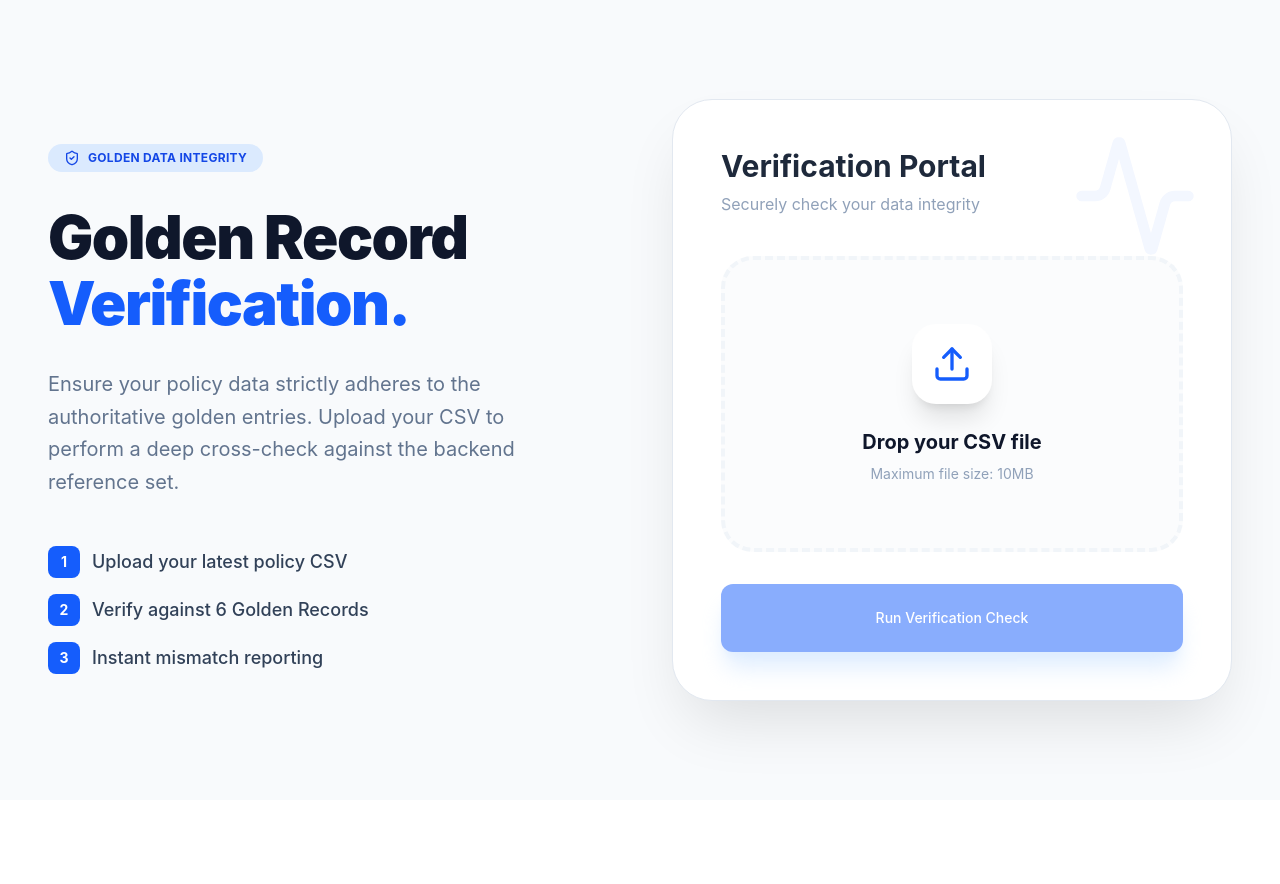
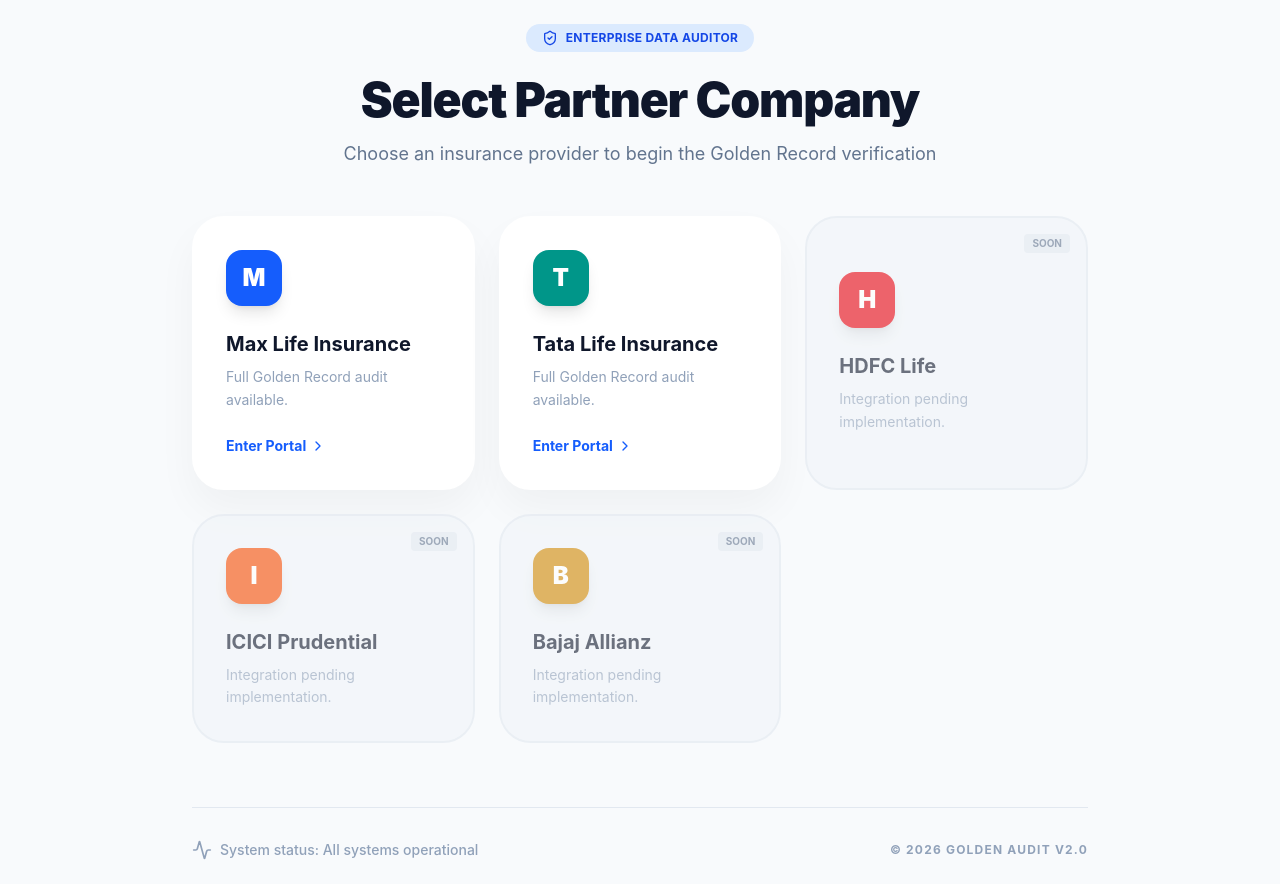
Before and after one commit to MalayM09/csvValidate, a React (Vite) app in the folder client/: page / in a window 1280 px wide. Before the commit the page ends 800 px from the top, so only its background shows below. Built offline with nearby package versions, Linux system fonts and the light colour scheme.

Commit message:
Phase 5: Implement Multi-Company Landing Page (Max Life & Tata)

```diff
--- a/client/src/App.tsx
+++ b/client/src/App.tsx
@@ -1,7 +1,11 @@
 import React, { useState } from 'react';
 import axios from 'axios';
-import { motion } from 'framer-motion';
-import { CheckCircle, XCircle, Upload, Search, ShieldCheck, AlertCircle, Loader2, FileText, Activity } from 'lucide-react';
+import { motion, AnimatePresence } from 'framer-motion';
+import {
+  CheckCircle, XCircle, Upload, Search, ShieldCheck,
+  AlertCircle, Loader2, Activity, ChevronRight, Building2,
+  ArrowLeft
+} from 'lucide-react';
 import { Button } from './components/Button';
 import { clsx, type ClassValue } from 'clsx';
 import { twMerge } from 'tailwind-merge';
@@ -26,7 +30,16 @@
   details?: Record<string, VerificationDetail>;
 }
 
+const COMPANIES = [
+  { id: 'max_life', name: 'Max Life Insurance', icon: 'M', color: 'bg-blue-600', active: true },
+  { id: 'tata', name: 'Tata Life Insurance', icon: 'T', color: 'bg-teal-600', active: true },
+  { id: 'hdfc', name: 'HDFC Life', icon: 'H', color: 'bg-red-600', active: false },
+  { id: 'icici', name: 'ICICI Prudential', icon: 'I', color: 'bg-orange-600', active: false },
+  { id: 'bajaj', name: 'Bajaj Allianz', icon: 'B', color: 'bg-yellow-600', active: false },
+];
+
 function App() {
+  const [selectedCompany, setSelectedCompany] = useState<string | null>(null);
   const [file, setFile] = useState<File | null>(null);
   const [loading, setLoading] = useState(false);
   const [results, setResults] = useState<VerificationResult[] | null>(null);
@@ -42,13 +55,14 @@
   };
 
   const startVerification = async () => {
-    if (!file) return;
+    if (!file || !selectedCompany) return;
     setLoading(true);
     setError(null);
     setResults(null);
     try {
       const formData = new FormData();
       formData.append('file', file);
+      formData.append('company', selectedCompany);
       const resp = await axios.post(`${API_BASE}/api/verify-golden`, formData);
       setResults(resp.data.results);
       setSummary(resp.data.summary);
@@ -59,6 +73,79 @@
     }
   };
 
+  const reset = () => {
+    setFile(null);
+    setResults(null);
+    setError(null);
+    setSelectedCompany(null);
+  };
+
+  // --- Landing Page View ---
+  if (!selectedCompany) {
+    return (
+      <div className="min-h-screen bg-slate-50 flex items-center justify-center p-6 font-['Inter']">
+        <motion.div
+          initial={{ opacity: 0, scale: 0.95 }}
+          animate={{ opacity: 1, scale: 1 }}
+          className="max-w-4xl w-full"
+        >
+          <div className="text-center mb-12">
+            <div className="inline-flex items-center space-x-2 px-4 py-1.5 bg-blue-100 text-blue-700 rounded-full text-xs font-bold tracking-wide uppercase mb-6">
+              <ShieldCheck className="w-4 h-4" />
+              <span>Enterprise Data Auditor</span>
+            </div>
+            <h1 className="text-5xl font-black text-slate-900 mb-4 tracking-tight">Select Partner Company</h1>
+            <p className="text-slate-500 text-lg">Choose an insurance provider to begin the Golden Record verification</p>
+          </div>
+
+          <div className="grid grid-cols-1 md:grid-cols-2 lg:grid-cols-3 gap-6">
+            {COMPANIES.map((company) => (
+              <motion.button
+                key={company.id}
+                whileHover={company.active ? { y: -5, scale: 1.02 } : {}}
+                whileTap={company.active ? { scale: 0.98 } : {}}
+                onClick={() => company.active && setSelectedCompany(company.id)}
+                className={cn(
+                  "relative p-8 rounded-[32px] border-2 transition-all text-left overflow-hidden",
+                  company.active
+                    ? "bg-white border-white shadow-[0_20px_40px_rgba(0,0,0,0.04)] hover:shadow-xl hover:border-blue-100"
+                    : "bg-slate-100 border-slate-200 opacity-60 cursor-not-allowed"
+                )}
+              >
+                {!company.active && (
+                  <div className="absolute top-4 right-4 bg-slate-200 text-slate-500 px-2 py-0.5 rounded text-[10px] font-bold uppercase">
+                    Soon
+                  </div>
+                )}
+                <div className={cn("w-14 h-14 rounded-2xl flex items-center justify-center text-white text-2xl font-black mb-6 shadow-lg", company.color)}>
+                  {company.icon}
+                </div>
+                <h3 className="text-xl font-bold text-slate-900 mb-2">{company.name}</h3>
+                <p className="text-slate-400 text-sm leading-relaxed">
+                  {company.active ? "Full Golden Record audit available." : "Integration pending implementation."}
+                </p>
+                {company.active && (
+                  <div className="mt-6 flex items-center text-blue-600 font-bold text-sm">
+                    Enter Portal <ChevronRight className="w-4 h-4 ml-1" />
+                  </div>
+                )}
+              </motion.button>
+            ))}
+          </div>
+
+          <div className="mt-16 pt-8 border-t border-slate-200 flex items-center justify-between text-slate-400">
+            <div className="flex items-center space-x-2">
+              <Activity className="w-5 h-5" />
+              <span className="text-sm font-medium">System status: All systems operational</span>
+            </div>
+            <p className="text-xs font-bold uppercase tracking-widest">© 2026 Golden Audit v2.0</p>
+          </div>
+        </motion.div>
+      </div>
+    );
+  }
+
+  // --- Main Verification Portal ---
   return (
     <div className="min-h-screen bg-slate-50 text-[#1E293B] font-['Inter'] flex items-center justify-center p-6 md:p-12 overflow-x-hidden">
       <div className="max-w-7xl w-full mx-auto grid grid-cols-1 lg:grid-cols-2 gap-16 items-start">
@@ -69,9 +156,17 @@
           animate={{ opacity: 1, y: 0 }}
           className="flex flex-col space-y-8 lg:sticky lg:top-24"
         >
+          <button
+            onClick={reset}
+            className="inline-flex items-center space-x-2 text-slate-400 hover:text-blue-600 font-bold transition-colors group mb-4"
+          >
+            <ArrowLeft className="w-4 h-4 group-hover:-translate-x-1 transition-transform" />
+            <span>Select Another Company</span>
+          </button>
+
           <div className="inline-flex items-center space-x-2 px-4 py-1.5 bg-blue-100 text-blue-700 rounded-full text-xs font-bold tracking-wide uppercase self-start">
-            <ShieldCheck className="w-4 h-4" />
-            <span>Golden Data Integrity</span>
+            <Building2 className="w-4 h-4" />
+            <span>{COMPANIES.find(c => c.id === selectedCompany)?.name} Portal</span>
           </div>
 
           <h1 className="text-5xl md:text-6xl font-black tracking-tight text-slate-900 leading-[1.1]">
@@ -80,21 +175,21 @@
           </h1>
 
           <p className="text-slate-500 text-xl leading-relaxed max-w-lg">
-            Ensure your policy data strictly adheres to the authoritative golden entries. Upload your CSV to perform a deep cross-check against the backend reference set.
+            Ensure your policy data strictly adheres to the authoritative golden entries for {COMPANIES.find(c => c.id === selectedCompany)?.name}.
           </p>
 
           <div className="flex flex-col space-y-4 pt-4">
             <div className="flex items-center space-x-3 text-slate-700">
               <div className="w-8 h-8 rounded-lg bg-blue-600 flex items-center justify-center text-white font-bold text-sm">1</div>
-              <span className="font-medium text-lg">Upload your latest policy CSV</span>
+              <span className="font-medium text-lg">Upload your company CSV</span>
             </div>
             <div className="flex items-center space-x-3 text-slate-700">
               <div className="w-8 h-8 rounded-lg bg-blue-600 flex items-center justify-center text-white font-bold text-sm">2</div>
-              <span className="font-medium text-lg">Verify against 6 Golden Records</span>
+              <span className="font-medium text-lg">Verify against Golden Set</span>
             </div>
             <div className="flex items-center space-x-3 text-slate-700">
               <div className="w-8 h-8 rounded-lg bg-blue-600 flex items-center justify-center text-white font-bold text-sm">3</div>
-              <span className="font-medium text-lg">Instant mismatch reporting</span>
+              <span className="font-medium text-lg">Correct and proceed</span>
             </div>
           </div>
         </motion.div>
@@ -111,8 +206,8 @@
             </div>
 
             <div className="relative z-10">
-              <h2 className="text-3xl font-bold mb-2">Verification Portal</h2>
-              <p className="text-slate-400 mb-10">Securely check your data integrity</p>
+              <h2 className="text-3xl font-bold mb-2">Internal Verification Check</h2>
+              <p className="text-slate-400 mb-10">Checking integrity for {COMPANIES.find(c => c.id === selectedCompany)?.name}</p>
 
               {!results && (
                 <div className="space-y-8">
@@ -121,15 +216,15 @@
                       type="file"
                       accept=".csv"
                       onChange={handleFileChange}
-                      className="absolute inset-0 opacity-0 cursor-pointer"
+                      className="absolute inset-0 opacity-0 cursor-pointer z-20"
                     />
-                    <div className="w-20 h-20 bg-white rounded-3xl shadow-xl flex items-center justify-center text-blue-600 mb-6 group-hover:scale-110 transition-transform">
+                    <div className="w-20 h-20 bg-white rounded-3xl shadow-xl flex items-center justify-center text-blue-600 mb-6 group-hover:scale-110 transition-transform pointer-events-none relative z-10">
                       <Upload className="w-10 h-10" />
                     </div>
-                    <p className="text-xl font-bold text-slate-900">
-                      {file ? file.name : "Drop your CSV file"}
+                    <p className="text-xl font-bold text-slate-900 pointer-events-none relative z-10 text-center">
+                      {file ? file.name : `Drop ${COMPANIES.find(c => c.id === selectedCompany)?.name} CSV`}
                     </p>
-                    <p className="text-sm text-slate-400 mt-2">Maximum file size: 10MB</p>
+                    <p className="text-sm text-slate-400 mt-2 pointer-events-none relative z-10">Maximum file size: 10MB</p>
                   </div>
 
                   <Button
@@ -144,7 +239,7 @@
                         Analyzing Records...
                       </>
                     ) : (
-                      "Run Verification Check"
+                      "Run Compliance Verification"
                     )}
                   </Button>
                 </div>
@@ -157,10 +252,10 @@
                       <p className="text-slate-400 text-xs font-bold uppercase tracking-widest mb-1">Status Report</p>
                       <h3 className="text-xl font-bold">{summary}</h3>
                     </div>
-                    <Button onClick={() => setResults(null)} variant="ghost" className="text-white hover:bg-white/10">New Check</Button>
+                    <Button onClick={() => setResults(null)} variant="ghost" className="text-white hover:bg-white/10">Clean Slate</Button>
                   </div>
 
-                  <div className="space-y-4">
+                  <div className="space-y-4 max-h-[600px] overflow-y-auto pr-2">
                     {results.map((r, idx) => (
                       <div key={idx} className="group border border-slate-100 rounded-3xl p-6 hover:shadow-md transition-shadow bg-slate-50/50">
                         <div className="flex items-center justify-between">
@@ -181,18 +276,18 @@
                         </div>
 
                         {!r.is_valid && r.details && (
-                          <div className="mt-6 pt-6 border-t border-slate-200 grid grid-cols-1 gap-4">
+                          <div className="mt-6 pt-6 border-t border-slate-200 grid grid-cols-1 md:grid-cols-2 gap-4">
                             {Object.entries(r.details).map(([key, val]) => (
                               val.status === 'mismatch' && (
-                                <div key={key} className="flex flex-col space-y-2 p-3 bg-white rounded-xl border border-red-50">
+                                <div key={key} className="flex flex-col space-y-2 p-3 bg-white rounded-xl border border-red-100 shadow-sm">
                                   <span className="text-[10px] font-black uppercase tracking-wider text-slate-400">{key}</span>
                                   <div className="flex items-center justify-between">
                                     <div className="flex flex-col">
-                                      <span className="text-[10px] text-red-400 font-bold">Expected</span>
+                                      <span className="text-[10px] text-gray-400 font-bold">Golden Record</span>
                                       <span className="text-xs font-medium text-slate-900">{val.expected || "(Empty)"}</span>
                                     </div>
                                     <div className="flex flex-col items-end">
-                                      <span className="text-[10px] text-blue-400 font-bold">Actual</span>
+                                      <span className="text-[10px] text-red-500 font-bold">Uploaded CSV</span>
                                       <span className="text-xs font-black text-red-600">{val.actual || "(Empty)"}</span>
                                     </div>
                                   </div>
```
Also changed, not shown: 1 other file (tests, documents, lock files or other folders).
